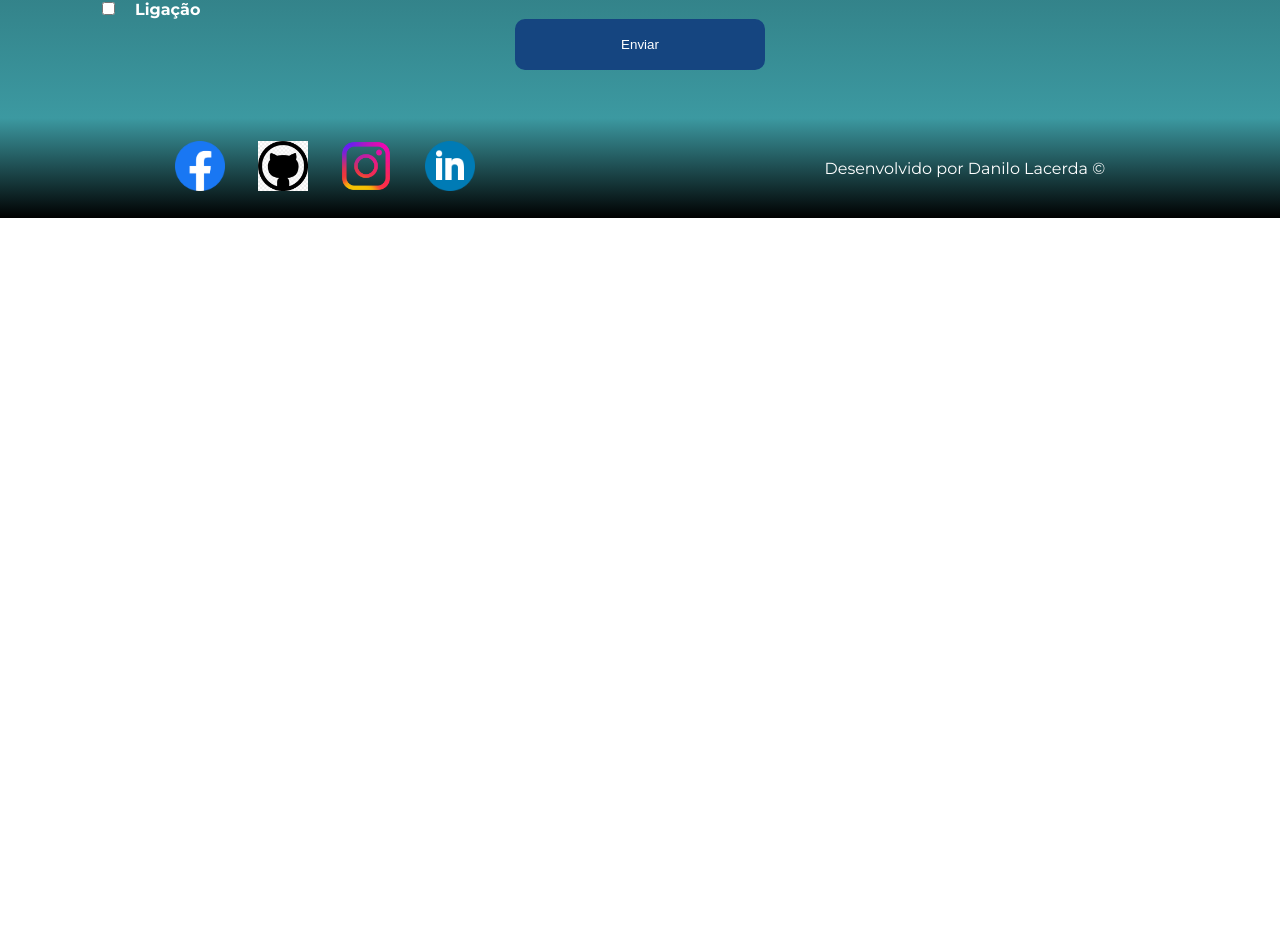
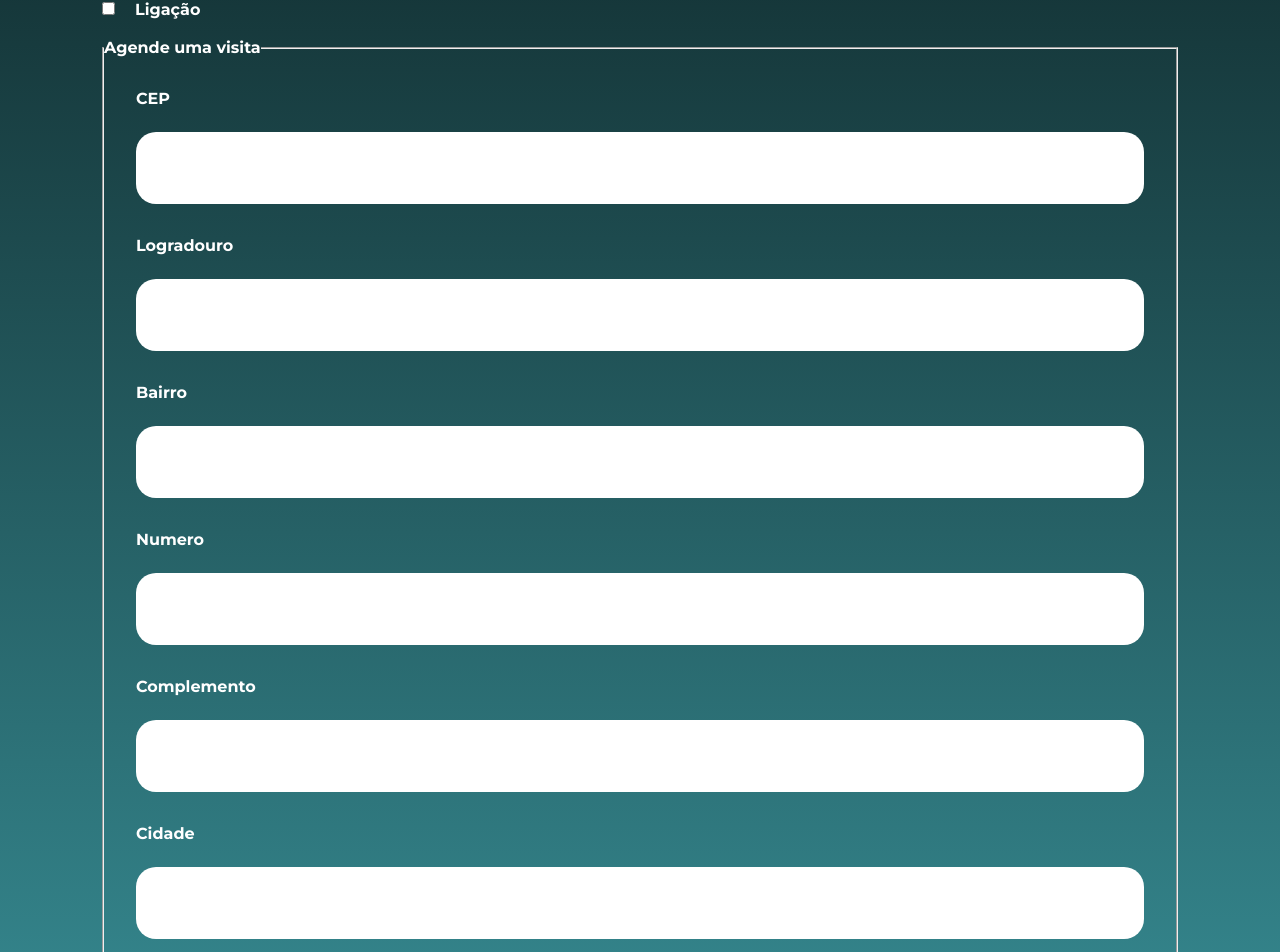
Before and after one commit to danilo1205/curriculum, an Angular app: page /contact in a window 1280 px wide. Shown: the part 812-1764 px from the top of the page. Before the commit the page ends 1030 px from the top, so only its background shows below. Built offline with nearby package versions, Linux system fonts and the light colour scheme.

Commit message:
Conclusão de consumir API de CEP

```diff
--- a/src/app/app.module.ts
+++ b/src/app/app.module.ts
@@ -10,6 +10,7 @@ import { AbillitiesComponent } from './component/infos/abillities/abillities.com
 import { PersonalComponent } from './component/infos/personal/personal.component';
 import { ContactComponent } from './component/infos/contact/contact.component';
 import { RodapeComponent } from './component/rodape/rodape.component';
+import { HttpClientModule } from '@angular/common/http';
 
 @NgModule({
   declarations: [
@@ -24,7 +25,8 @@ import { RodapeComponent } from './component/rodape/rodape.component';
   imports: [
     BrowserModule,
     AppRoutingModule,
-    FormsModule
+    FormsModule,
+    HttpClientModule
   ],
   providers: [],
   bootstrap: [AppComponent]
--- /dev/null
+++ b/src/app/component/cep.service.ts
@@ -0,0 +1,15 @@
+import { Injectable } from '@angular/core';
+import { HttpClient } from '@angular/common/http'
+
+@Injectable({
+  providedIn: 'root'
+})
+export class CepService {
+
+  constructor(private http: HttpClient) { }
+
+  buscarEnderecoPorCep(cep: string){
+    const endPoint = `https://viacep.com.br/ws/${cep}/json/`;
+    return this.http.get(endPoint);
+  }
+}
--- a/src/app/component/infos/contact/contact.component.html
+++ b/src/app/component/infos/contact/contact.component.html
@@ -33,9 +33,42 @@
 
       <div>
         <input type="checkbox" name="ap" id="ap" value="ligacao" >
-        <label for="ap" class="check">Ligação</label>
+        <label for="ap" class="check">Ligação</label> <br>
       </div>
     </div>
+    <br>
+
+    <fieldset>
+      <legend><strong>Agende uma visita</strong></legend>
+      <div class="visita">
+
+        <div class="endereco formulario">
+          <label for="cep">CEP</label>
+          <input type="text" name="cep" id="cep" class="input" (blur)="buscarEndereco()">
+
+          <label for="log">Logradouro</label>
+          <input type="text" name="log" id="log" class="input">
+
+          <label for="bairro">Bairro</label>
+          <input type="text" name="bairro" id="bairro" class="input">
+
+          <label for="numero">Numero</label>
+          <input type="text" name="numero" id="numero" class="input">
+
+          <label for="comp">Complemento</label>
+          <input type="text" name="comp" id="comp" class="input">
+
+          <label for="city">Cidade</label>
+          <input type="text" name="city" id="city" class="input">
+
+          <label for="uf">UF</label>
+          <input type="text" name="uf" id="uf" class="input">
+
+        </div>
+      </div>
+    </fieldset>
+
+
 
     <input type="button" value="Enviar" class="botao">
 
--- a/src/app/component/infos/contact/contact.component.ts
+++ b/src/app/component/infos/contact/contact.component.ts
@@ -1,15 +1,33 @@
+import { CepService } from './../../cep.service';
 import { Component, OnInit } from '@angular/core';
 
 @Component({
   selector: 'app-contact',
   templateUrl: './contact.component.html',
-  styleUrls: ['./contact.component.css']
+  styleUrls: ['./contact.component.css'],
+
+
 })
 export class ContactComponent implements OnInit {
 
-  constructor() { }
+  constructor(private cepService: CepService) { }
+
+
+  buscarEndereco(){
+    const cep = (document.getElementById('cep') as HTMLInputElement).value;
+
+    this.cepService.buscarEnderecoPorCep(cep).subscribe((data: any)=>{
+      (document.getElementById('log') as HTMLInputElement).value = data.logradouro;
+      (document.getElementById('bairro') as HTMLInputElement).value = data.complemento;
+      (document.getElementById('city') as HTMLInputElement).value = data.localidade;
+      (document.getElementById('uf') as HTMLInputElement).value = data.uf;
+    })
+  }
+
 
   ngOnInit(): void {
+
+
   }
 
 }
--- a/src/app/component/infos/who/who.component.css
+++ b/src/app/component/infos/who/who.component.css
@@ -10,10 +10,19 @@ section{
 .infos{
   margin: 20px;
   padding: 20px;
+  display: flex;
+  flex-direction: column;
   align-items: center;
+  width: 50%;
 }
 
 img{
+  height: 400px;
   margin: 40px;
   box-shadow: 5px 5px 37px 17px #000000;
+
 }
+
+.localizacao{
+  box-shadow: 5px 5px 15px 10px #000000;
+}
--- a/src/app/component/infos/who/who.component.html
+++ b/src/app/component/infos/who/who.component.html
@@ -1,14 +1,19 @@
 <section class = "who">
   <div class="infos">
     <h1>Danilo Ferreira Lacerda</h1>
-    <p>Nascido em 12/05/1996, na cidades de Lages - SC.</p>
     <p>Profissional inserido na transformação Digital e na Qualidade de Atendimento ao cliente com foco em sua satisfação.
       Vasto conhecimento em desenvolvimento <strong>front-end</strong>, com foco no <strong>Angular</strong> .
       Habilidade em manipulação de <strong>banco de bados (SQL Server), Power BI, e Linguagem Python para análise e tratamento de dados</strong>.
       Facilidade de trabalhar em grupos, bom relacionamento com pessoas, responsabilidade, resiliência, flexibilidade e relacionamento com o cliente.
       Habilidade na construção de apresentações executivas.
       Vasta experiência na aplicação de treinamentos de alta escala e Workshop.
-      Habilidade na elaboração de KPIs a nível gestão.</p>
+      Habilidade na elaboração de KPIs a nível gestão.</p> <br>
+
+    <p><strong>Onde Estou?</strong></p><br>
+    <iframe src="https://www.google.com/maps/embed?pb=!1m18!1m12!1m3!1d3658.7746243361385!2d-46.85367152468307!3d-23.50462595951025!2m3!1f0!2f0!3f0!3m2!1i1024!2i768!4f13.1!3m3!1m2!1s0x94cf023d26d325c9%3A0xd43e99bf2f4d4180!2sCielo!5e0!3m2!1spt-BR!2sbr!4v1689714751913!5m2!1spt-BR!2sbr"
+    width="400" height="300" style="border:0;" allowfullscreen=""
+    loading="lazy" referrerpolicy="no-referrer-when-downgrade" class="localizacao"></iframe>
   </div>
+
   <img class ="selfie" src="../../../../assets/113357814 (1).jfif" alt="Selfie de Danilo">
 </section>
```
Also changed, not shown: 1 other file (tests, documents, lock files or other folders).
